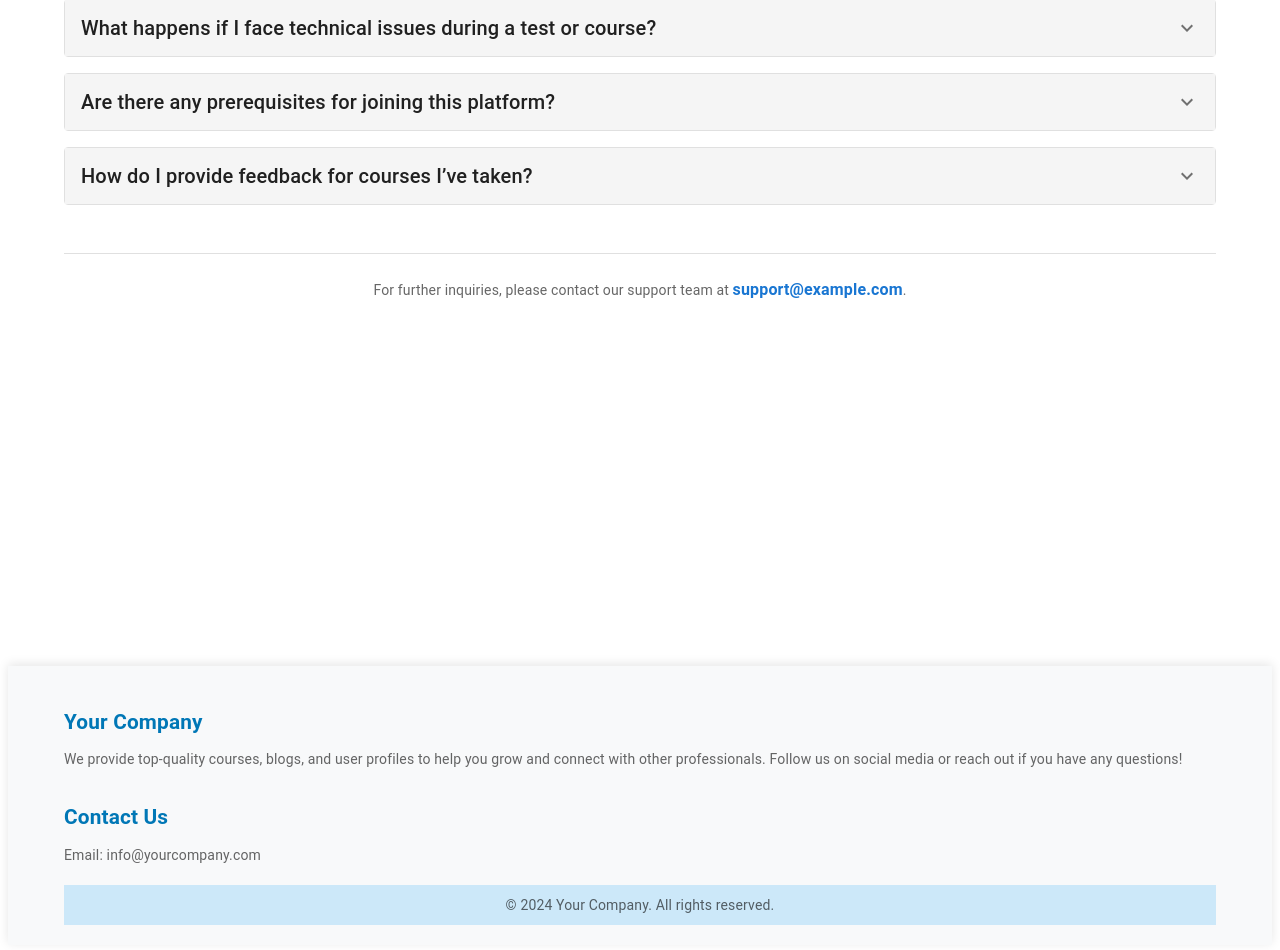
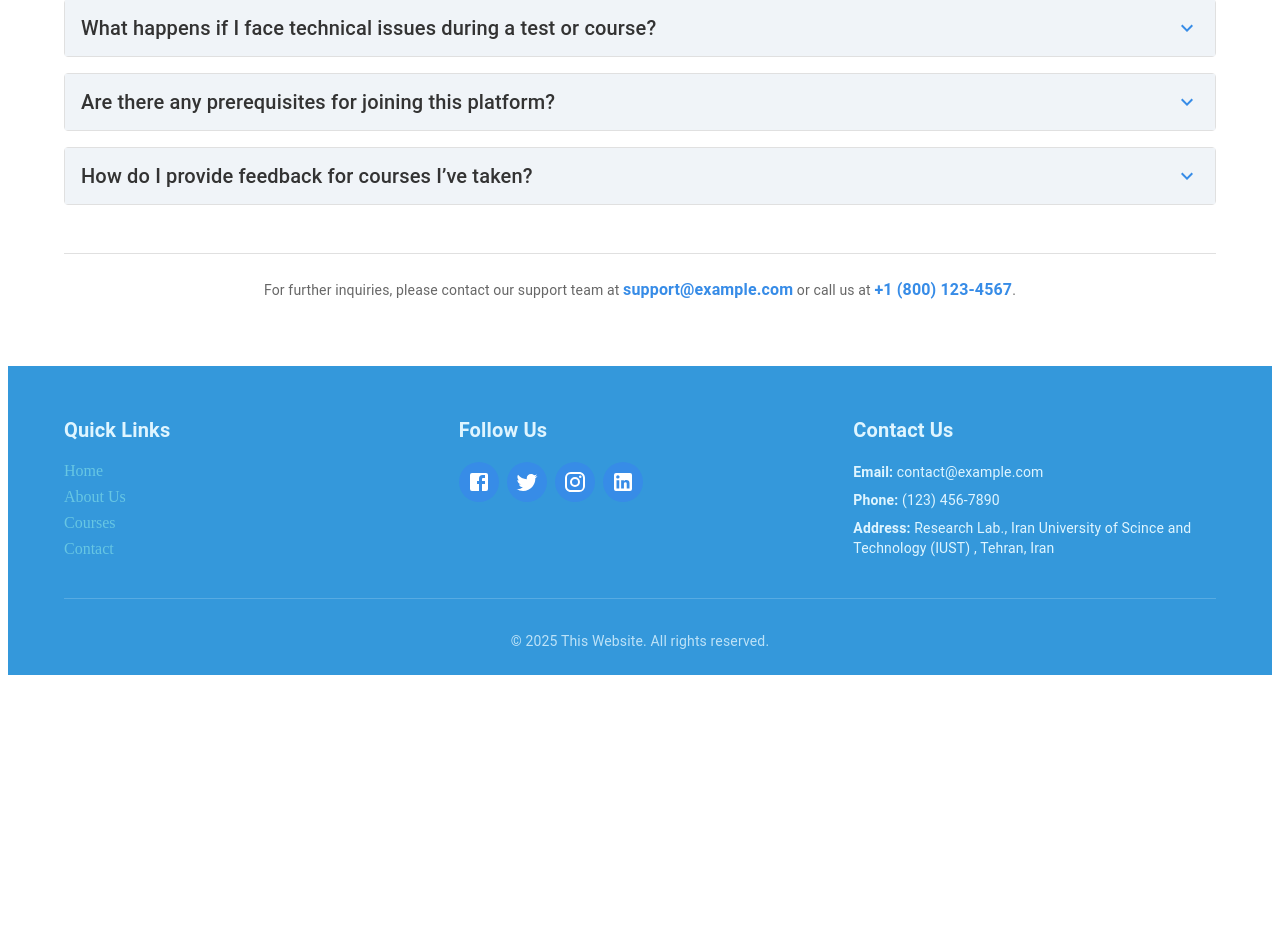
Before and after one commit to SAD-Enjoyers/SAD_Frontend, a React (Vite) app: page /QA in a window 1280 px wide. Shown: the part 1100-2050 px from the top of the page. After the commit the page ends 1783 px from the top, so only its background shows below. Built offline with nearby package versions, Linux system fonts and the light colour scheme; no server answers.

Commit message:
refactor: Clean up duplicate imports and optimize design and redesign for QA page

```diff
--- a/src/common/Footer.jsx
+++ b/src/common/Footer.jsx
@@ -1,71 +1,187 @@
+// import React from "react";
+// import { Box, Container, Typography } from "@mui/material";
+// import Grid2 from "@mui/material/Grid2";
+
+// const Footer = () => {
+//   return (
+//     <Box
+//       sx={{
+//         backgroundColor: "#f8f9fa",
+//         padding: "40px 0 20px",
+//         color: "#333",
+//         boxShadow: "0 -2px 10px rgba(0, 0, 0, 0.1)",
+//         mt: "300px", // اطمینان از چسبیدن به انتهای صفحه
+//       }}
+//     >
+//       <Container maxWidth="lg">
+//         <Grid2 container spacing={4}>
+//           <Grid2 xs={12} sm={6} md={6}>
+//             <Typography
+//               variant="h6"
+//               sx={{
+//                 fontSize: "1.3rem",
+//                 color: "#0077b6",
+//                 marginBottom: "10px",
+//                 fontWeight: "bold",
+//               }}
+//             >
+//               Your Company
+//             </Typography>
+//             <Typography
+//               variant="body2"
+//               color="textSecondary"
+//               sx={{ wordWrap: "break-word" }}
+//             >
+//               We provide top-quality courses, blogs, and user profiles to help
+//               you grow and connect with other professionals. Follow us on social
+//               media or reach out if you have any questions!
+//             </Typography>
+//           </Grid2>
+
+//           <Grid2 xs={12} sm={6} md={6}>
+//             <Typography
+//               variant="h6"
+//               sx={{
+//                 fontSize: "1.3rem",
+//                 color: "#0077b6",
+//                 marginBottom: "10px",
+//                 fontWeight: "bold",
+//               }}
+//             >
+//               Contact Us
+//             </Typography>
+//             <Typography variant="body2" color="textSecondary">
+//               Email: info@yourcompany.com <br />
+//             </Typography>
+//           </Grid2>
+//         </Grid2>
+
+//         <Box
+//           sx={{
+//             textAlign: "center",
+//             padding: "10px 0",
+//             marginTop: "20px",
+//             backgroundColor: "#cce8f9",
+//           }}
+//         >
+//           <Typography variant="body2" color="textSecondary">
+//             &copy; 2024 Your Company. All rights reserved.
+//           </Typography>
+//         </Box>
+//       </Container>
+//     </Box>
+//   );
+// };
+
+// export default Footer;
+
+// src/components/Footer.jsx
+// src/components/Footer.jsx
 import React from "react";
-import { Box, Container, Typography } from "@mui/material";
-import Grid2 from "@mui/material/Grid2";
+import {
+  Box,
+  Container,
+  Grid,
+  Link,
+  Typography,
+  IconButton,
+  Divider,
+} from "@mui/material";
+import { Facebook, Twitter, Instagram, LinkedIn } from "@mui/icons-material";
 
 const Footer = () => {
   return (
-    <Box
-      sx={{
-        backgroundColor: "#f8f9fa",
-        padding: "40px 0 20px",
-        color: "#333",
-        boxShadow: "0 -2px 10px rgba(0, 0, 0, 0.1)",
-        mt: "300px", // اطمینان از چسبیدن به انتهای صفحه
-      }}
-    >
+    <Box sx={{ backgroundColor: "#3498db", color: "white", pt: 6, pb: 3 }}>
       <Container maxWidth="lg">
-        <Grid2 container spacing={4}>
-          <Grid2 xs={12} sm={6} md={6}>
+        {/* Footer Content */}
+        <Grid container spacing={4} justifyContent="space-between">
+          {/* Quick Links Section */}
+          <Grid item xs={12} sm={6} md={4}>
             <Typography
               variant="h6"
-              sx={{
-                fontSize: "1.3rem",
-                color: "#0077b6",
-                marginBottom: "10px",
-                fontWeight: "bold",
-              }}
+              sx={{ mb: 2, fontWeight: "bold", color: "#DFF5FF" }}
             >
-              Your Company
+              Quick Links
             </Typography>
-            <Typography
-              variant="body2"
-              color="textSecondary"
-              sx={{ wordWrap: "break-word" }}
-            >
-              We provide top-quality courses, blogs, and user profiles to help
-              you grow and connect with other professionals. Follow us on social
-              media or reach out if you have any questions!
-            </Typography>
-          </Grid2>
+            <Box>
+              {["Home", "About Us", "Courses", "Contact"].map((text) => (
+                <Link
+                  key={text}
+                  href="#"
+                  color="inherit"
+                  underline="none"
+                  sx={{
+                    display: "block",
+                    mb: 1,
+                    color: "#67C6E3",
+                    "&:hover": { color: "#DFF5FF" },
+                  }}
+                >
+                  {text}
+                </Link>
+              ))}
+            </Box>
+          </Grid>
 
-          <Grid2 xs={12} sm={6} md={6}>
+          {/* Social Media Links Section */}
+          <Grid item xs={12} sm={6} md={4}>
             <Typography
               variant="h6"
-              sx={{
-                fontSize: "1.3rem",
-                color: "#0077b6",
-                marginBottom: "10px",
-                fontWeight: "bold",
-              }}
+              sx={{ mb: 2, fontWeight: "bold", color: "#DFF5FF" }}
+            >
+              Follow Us
+            </Typography>
+            <Box>
+              {[
+                { icon: <Facebook />, href: "https://facebook.com" },
+                { icon: <Twitter />, href: "https://twitter.com" },
+                { icon: <Instagram />, href: "https://instagram.com" },
+                { icon: <LinkedIn />, href: "https://linkedin.com" },
+              ].map((social, index) => (
+                <IconButton
+                  key={index}
+                  href={social.href}
+                  sx={{
+                    backgroundColor: "#378CE7",
+                    "&:hover": { backgroundColor: "#67C6E3" },
+                    color: "white",
+                    mr: 1,
+                  }}
+                >
+                  {social.icon}
+                </IconButton>
+              ))}
+            </Box>
+          </Grid>
+
+          {/* Contact Information Section */}
+          <Grid item xs={12} md={4}>
+            <Typography
+              variant="h6"
+              sx={{ mb: 2, fontWeight: "bold", color: "#DFF5FF" }}
             >
               Contact Us
             </Typography>
-            <Typography variant="body2" color="textSecondary">
-              Email: info@yourcompany.com <br />
+            <Typography variant="body2" sx={{ mb: 1, color: "#DFF5FF" }}>
+              <strong>Email:</strong> contact@example.com
             </Typography>
-          </Grid2>
-        </Grid2>
+            <Typography variant="body2" sx={{ mb: 1, color: "#DFF5FF" }}>
+              <strong>Phone:</strong> (123) 456-7890
+            </Typography>
+            <Typography variant="body2" sx={{ color: "#DFF5FF" }}>
+              <strong>Address:</strong> Research Lab., Iran University of Scince
+              and Technology (IUST) , Tehran, Iran
+            </Typography>
+          </Grid>
+        </Grid>
 
-        <Box
-          sx={{
-            textAlign: "center",
-            padding: "10px 0",
-            marginTop: "20px",
-            backgroundColor: "#cce8f9",
-          }}
-        >
-          <Typography variant="body2" color="textSecondary">
-            &copy; 2024 Your Company. All rights reserved.
+        {/* Divider */}
+        <Divider sx={{ my: 4, borderColor: "rgba(223, 245, 255, 0.2)" }} />
+
+        {/* Footer Bottom */}
+        <Box sx={{ textAlign: "center" }}>
+          <Typography variant="body2" sx={{ color: "#DFF5FF", opacity: 0.8 }}>
+            &copy; {new Date().getFullYear()} This Website. All rights reserved.
           </Typography>
         </Box>
       </Container>
--- a/src/features/resource/QA/Qa.jsx
+++ b/src/features/resource/QA/Qa.jsx
@@ -14,7 +14,7 @@ import HelpOutlineIcon from "@mui/icons-material/HelpOutline";
 
 const commonQuestions = [
   {
-    question: "How can I create and sell a course on this site?",
+    question: "How can I create and sell a course on this platform?",
     answer:
       'To create and sell a course, sign up, navigate to your dashboard, and use the "Add Course" feature to upload videos and set pricing. Once approved, your course will be live.',
   },
@@ -104,11 +104,14 @@ const QAPage = () => {
         flexDirection={{ xs: "column", sm: "row" }}
       >
         <HelpOutlineIcon
-          color="primary"
+          sx={{
+            color: "#378CE7",
+            mr: { sm: 2, xs: 0 },
+            mb: { xs: 1, sm: 0 },
+          }}
           fontSize="large"
-          sx={{ mr: { sm: 2, xs: 0 }, mb: { xs: 1, sm: 0 } }}
         />
-        <Typography variant="h4" fontWeight="bold" color="textPrimary">
+        <Typography variant="h4" fontWeight="bold" color="#333">
           Frequently Asked Questions
         </Typography>
       </Box>
@@ -123,14 +126,16 @@ const QAPage = () => {
                 boxShadow: "none",
                 border: 1,
                 borderColor: "grey.300",
+                bgcolor: "#F7F9FC", // light gray background for the accordion
               }}
             >
               <AccordionSummary
-                expandIcon={<ExpandMoreIcon />}
+                expandIcon={<ExpandMoreIcon sx={{ color: "#378CE7" }} />}
                 sx={{
                   fontWeight: "bold",
-                  bgcolor: "grey.100",
+                  bgcolor: "#F0F4F8", // soft gray for summary
                   px: 2,
+                  color: "#333", // darker text for question
                 }}
               >
                 <Typography variant="h6">{item.question}</Typography>
@@ -154,8 +159,12 @@ const QAPage = () => {
         sx={{ px: { xs: 2, sm: 0 } }}
       >
         For further inquiries, please contact our support team at{" "}
-        <Typography component="span" color="primary" fontWeight="bold">
+        <Typography component="span" color="#378CE7" fontWeight="bold">
           support@example.com
+        </Typography>{" "}
+        or call us at{" "}
+        <Typography component="span" color="#378CE7" fontWeight="bold">
+          +1 (800) 123-4567
         </Typography>
         .
       </Typography>
```
Also changed, not shown: src/common/Footer/Footer.jsx (deleted).
